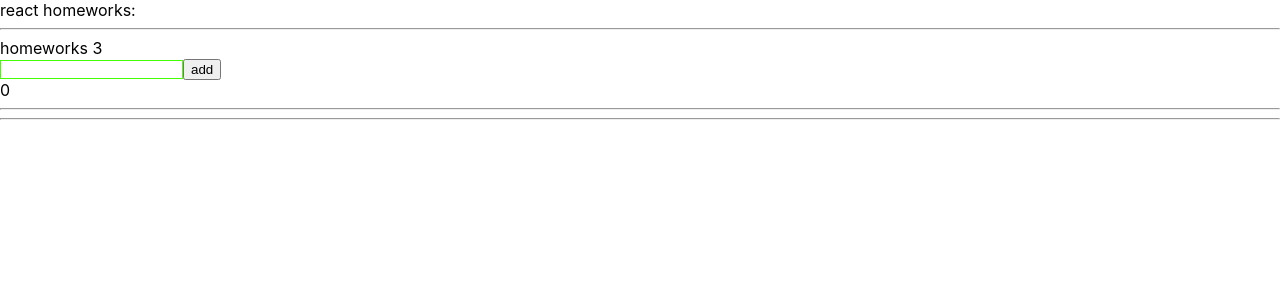
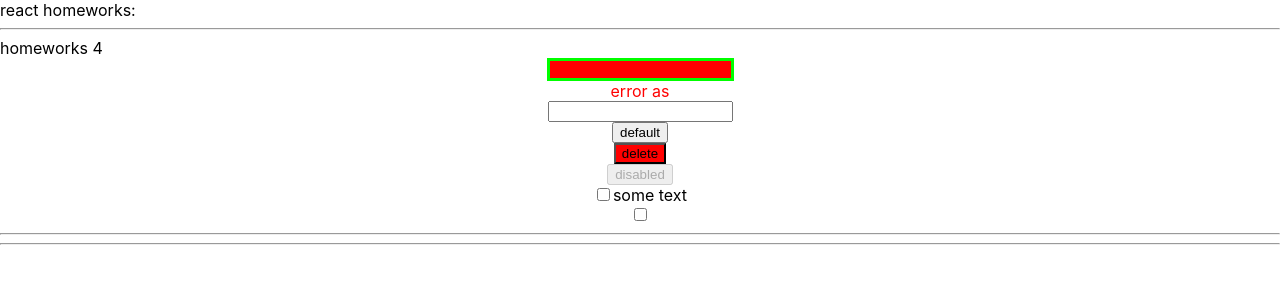
Before and after one commit to LastOneInMatrix/HomeWorks, a React (Create React App) app: page / in a window 1280 px wide. Shown: the top 300 px of the page. Built offline with nearby package versions, Linux system fonts and the light colour scheme.

Commit message:
--add 4td lesson

```diff
--- a/src/p1-main/m1-ui/u1-app/App.tsx
+++ b/src/p1-main/m1-ui/u1-app/App.tsx
@@ -1,8 +1,6 @@
 import React from 'react'
 import s from './App.module.css'
-import HW1 from '../../../p2-homeworks/h1/HW1';
-import HW2 from '../../../p2-homeworks/h2/HW2';
-import HW3 from '../../../p2-homeworks/h3/HW3';
+import HW4 from '../../../p2-homeworks/h4/HW4';
 
 function App() {
     return (
@@ -10,8 +8,8 @@ function App() {
             <div>react homeworks:</div>
             {/*<HW1/>*/}
             {/*<HW2/>*/}
-            <HW3/>
-            {/*<HW4/>*/}
+            {/*<HW3/>*/}
+            <HW4/>
             {/*<HW5/>*/}
 
         </div>
--- a/src/p2-homeworks/h4/HW4.tsx
+++ b/src/p2-homeworks/h4/HW4.tsx
@@ -5,8 +5,9 @@ import SuperButton from './common/c2-SuperButton/SuperButton'
 import SuperCheckbox from './common/c3-SuperCheckbox/SuperCheckbox'
 
 function HW4() {
-    const [text, setText] = useState<string>('')
-    const error = text ? '' : 'error'
+    const [text, setText] = useState<string>('');
+
+    const error = !text ? 'error' : ''
 
     const showAlert = () => {
         if (error) {
@@ -18,7 +19,6 @@ function HW4() {
 
     const [checked, setChecked] = useState<boolean>(false)
     const testOnChange = (e: ChangeEvent<HTMLInputElement>) => setChecked(e.currentTarget.checked)
-
     return (
         <div>
             <hr/>
@@ -44,11 +44,13 @@ function HW4() {
                 </SuperButton>
 
                 <SuperButton
-                    red // пропсу с булевым значением не обязательно указывать true
+                    testProps // пропсу с булевым значением не обязательно указывать true
                     onClick={showAlert}
                 >
                     delete {/*// название кнопки попадёт в children*/}
                 </SuperButton>
+
+
 
                 <SuperButton disabled>
                     disabled
--- a/src/p2-homeworks/h4/common/c1-SuperInputText/SuperInputText.tsx
+++ b/src/p2-homeworks/h4/common/c1-SuperInputText/SuperInputText.tsx
@@ -16,12 +16,13 @@ type SuperInputTextPropsType = DefaultInputPropsType & { // и + ещё проп
 const SuperInputText: React.FC<SuperInputTextPropsType> = (
     {
         type, // достаём и игнорируем чтоб нельзя было задать другой тип инпута
-        onChange, onChangeText,
+        onChange,
+        onChangeText,
         onKeyPress, onEnter,
         error,
-        className, spanClassName,
-
-        ...restProps// все остальные пропсы попадут в объект restProps
+        className,
+        spanClassName,
+        ...props// все остальные пропсы попадут в объект restProps
     }
 ) => {
     const onChangeCallback = (e: ChangeEvent<HTMLInputElement>) => {
@@ -30,6 +31,7 @@ const SuperInputText: React.FC<SuperInputTextPropsType> = (
 
         onChangeText && onChangeText(e.currentTarget.value)
     }
+    console.log(props)
     const onKeyPressCallback = (e: KeyboardEvent<HTMLInputElement>) => {
         onKeyPress && onKeyPress(e);
 
@@ -47,11 +49,12 @@ const SuperInputText: React.FC<SuperInputTextPropsType> = (
                 type={'text'}
                 onChange={onChangeCallback}
                 onKeyPress={onKeyPressCallback}
-                className={finalInputClassName}
+                className={error && finalInputClassName}
 
-                {...restProps} // отдаём инпуту остальные пропсы если они есть (value например там внутри)
+                {...props} // отдаём инпуту остальные пропсы если они есть (value например там внутри)
             />
-            {error && <span className={finalSpanClassName}>{error}</span>}
+
+            {error && <span className={finalSpanClassName}>{error} as</span>}
         </>
     )
 }
--- a/src/p2-homeworks/h4/common/c2-SuperButton/SuperButton.tsx
+++ b/src/p2-homeworks/h4/common/c2-SuperButton/SuperButton.tsx
@@ -5,16 +5,16 @@ import s from './SuperButton.module.css'
 type DefaultButtonPropsType = DetailedHTMLProps<ButtonHTMLAttributes<HTMLButtonElement>, HTMLButtonElement>
 
 type SuperButtonPropsType = DefaultButtonPropsType & {
-    red?: boolean
+    testProps?: boolean
 }
 
 const SuperButton: React.FC<SuperButtonPropsType> = (
     {
-        red, className,
+        testProps, className,
         ...restProps// все остальные пропсы попадут в объект restProps, там же будет children
     }
 ) => {
-    const finalClassName = `${red ? s.red : s.default} ${className}`
+    const finalClassName = `${testProps ? s.red : s.default} ${className}`
 
     return (
         <button
--- a/src/p2-homeworks/h4/common/c3-SuperCheckbox/SuperCheckbox.tsx
+++ b/src/p2-homeworks/h4/common/c3-SuperCheckbox/SuperCheckbox.tsx
@@ -12,15 +12,18 @@ type SuperCheckboxPropsType = DefaultInputPropsType & {
 const SuperCheckbox: React.FC<SuperCheckboxPropsType> = (
     {
         type, // достаём и игнорируем чтоб нельзя было задать другой тип инпута
-        onChange, onChangeChecked,
-        className, spanClassName,
+        onChange,
+        onChangeChecked,
+        className,
+        spanClassName,
         children, // в эту переменную попадёт текст, типизировать не нужно так как он затипизирован в React.FC
 
         ...restProps// все остальные пропсы попадут в объект restProps
     }
 ) => {
     const onChangeCallback = (e: ChangeEvent<HTMLInputElement>) => {
-        // сделайте так чтоб работал onChange и onChangeChecked
+        onChange && onChange(e)
+        onChangeChecked && onChangeChecked(!restProps.checked)
     }
 
     const finalInputClassName = `${s.checkbox} ${className ? className : ''}`
@@ -31,7 +34,6 @@ const SuperCheckbox: React.FC<SuperCheckboxPropsType> = (
                 type={'checkbox'}
                 onChange={onChangeCallback}
                 className={finalInputClassName}
-
                 {...restProps} // отдаём инпуту остальные пропсы если они есть (checked например там внутри)
             />
             {children && <span className={s.spanClassName}>{children}</span>}
```
